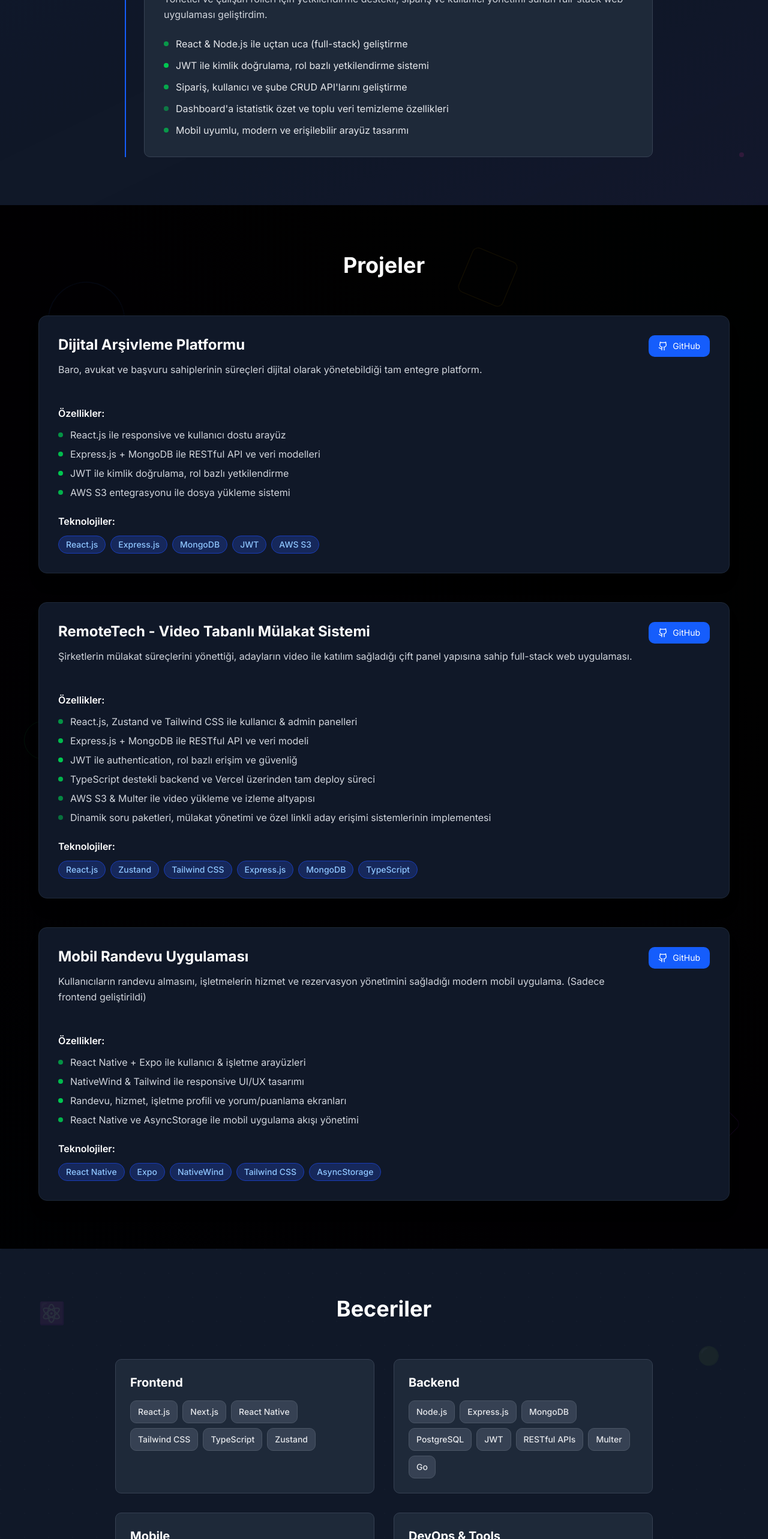
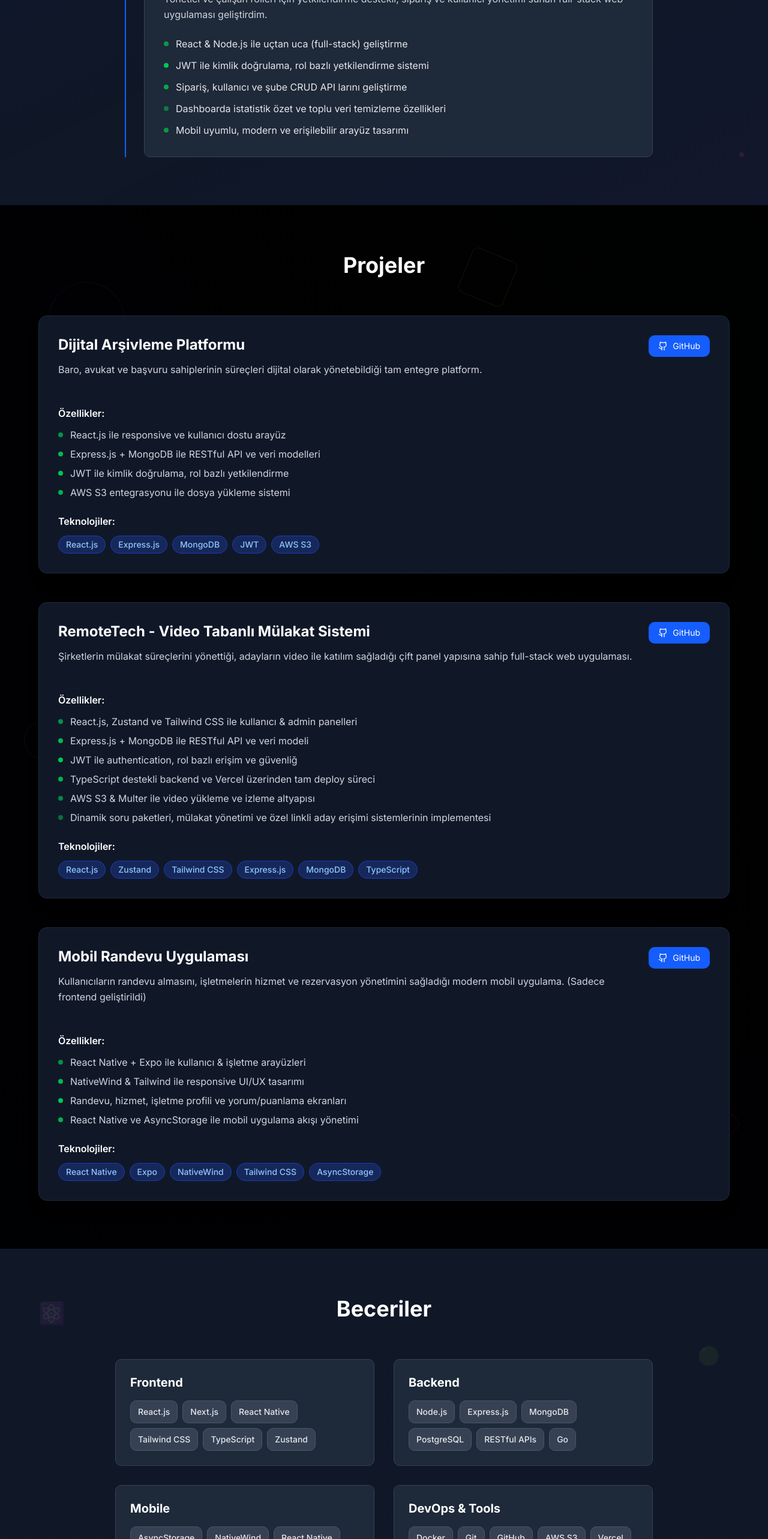
Before and after one commit to emerttd/cv-portfolio, a Next.js app: page / in a window 1280 px wide. Shown: the part 1080-3646 px from the top of the page at 60% size. Built offline with nearby package versions, Linux system fonts and the light colour scheme.

Commit message:
fixed bugs

```diff
--- a/src/components/experience.tsx
+++ b/src/components/experience.tsx
@@ -76,14 +76,14 @@ export function Experience() {
                     className="w-2 h-2 bg-green-500 rounded-full mt-2 flex-shrink-0 animate-pulse"
                     style={{ animationDelay: "1s" }}
                   ></div>
-                  <span>Sipariş, kullanıcı ve şube CRUD API'larını geliştirme</span>
+                  <span>Sipariş, kullanıcı ve şube CRUD API larını geliştirme</span>
                 </li>
                 <li className="flex items-start gap-3">
                   <div
                     className="w-2 h-2 bg-green-500 rounded-full mt-2 flex-shrink-0 animate-pulse"
                     style={{ animationDelay: "1.5s" }}
                   ></div>
-                  <span>Dashboard'a istatistik özet ve toplu veri temizleme özellikleri</span>
+                  <span>Dashboarda istatistik özet ve toplu veri temizleme özellikleri</span>
                 </li>
                 <li className="flex items-start gap-3">
                   <div
--- a/src/components/skills.tsx
+++ b/src/components/skills.tsx
@@ -5,7 +5,7 @@ const skillCategories = [
   },
   {
     title: "Backend",
-    skills: ["Node.js", "Express.js", "MongoDB", "PostgreSQL", "JWT", "RESTful APIs", "Multer", "Go"],
+    skills: ["Node.js", "Express.js", "MongoDB", "PostgreSQL", "RESTful APIs", "Go"],
   },
   {
     title: "Mobile",
```
